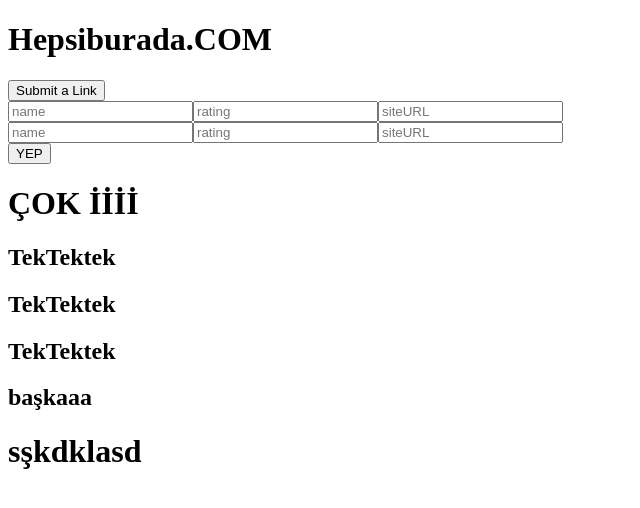
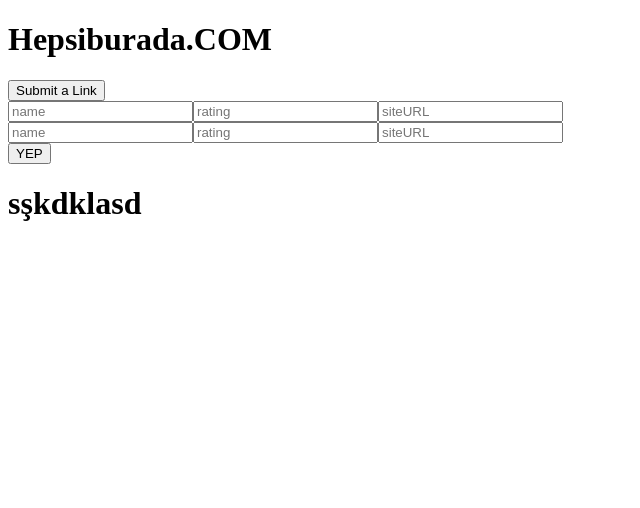
Before and after one commit to FiratGuler/React_Task_1, a React (Create React App) app: page / in a window 1280 px wide. Shown: the top 508 px of the page, without its empty margins (0-640 px from the left). Built offline with nearby package versions, Linux system fonts and the light colour scheme.

Commit message:
Anasayfa Show/Hide

```diff
--- a/src/components/App.js
+++ b/src/components/App.js
@@ -6,7 +6,7 @@ import { MainContext } from "./context";
 import React from "react";
 
 
-import Mesaj from "./mesaj";
+
 
 class App extends React.Component {
 
@@ -28,7 +28,7 @@ class App extends React.Component {
         ],
 
     }
-    deneme= this.state.content
+    deneme = this.state.content
 
     data = {
 
@@ -41,7 +41,7 @@ class App extends React.Component {
                 <NavBar />
                 <SubmitSwitcher />
                 <Content />
-           <Mesaj/>
+
                 <AddNewContent />
             </MainContext.Provider>
         )
--- a/src/components/mesaj.js
+++ /dev/null
@@ -1,12 +0,0 @@
-export default function mesaj() {
-    return (
-
-        <>
-            <h1>ÇOK İİİİ </h1>
-            <h2>TekTektek</h2>
-            <h2>TekTektek</h2>
-            <h2>TekTektek</h2>
-            <h2>başkaaa</h2>
-        </>
-    )
-}
```
